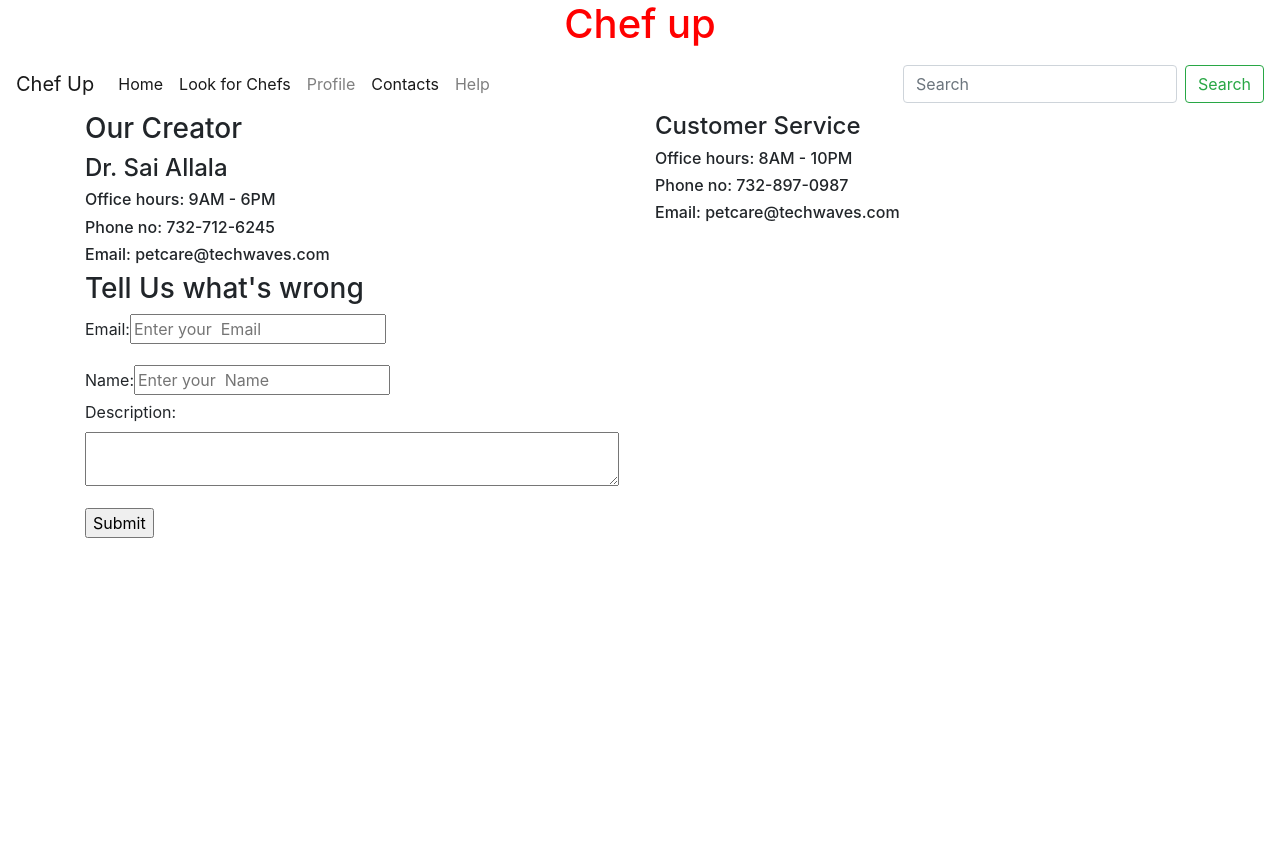
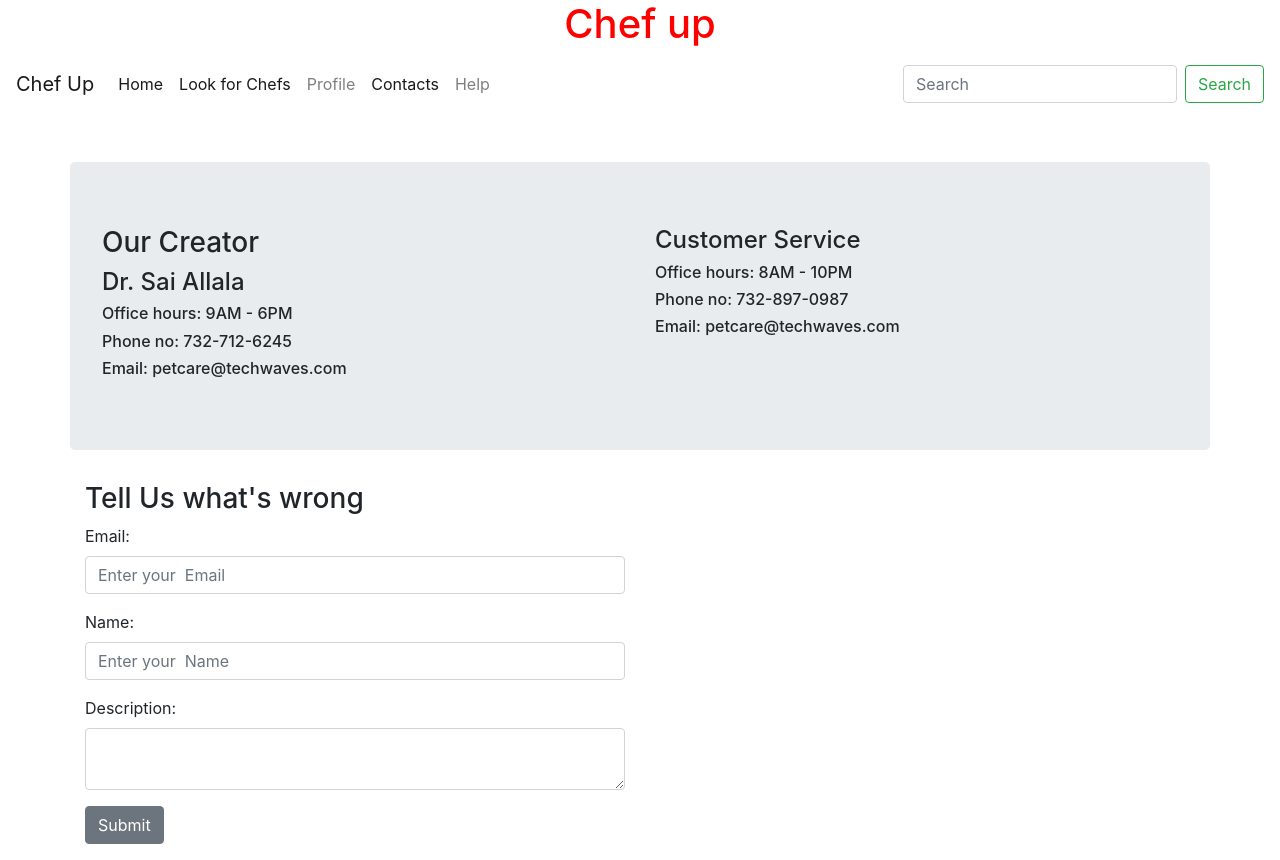
Before and after one commit to dhony05/chefProject, an Angular app in the folder angular/angularclient/: page /help in a window 1280 px wide. Before the commit the page ends 800 px from the top, so only its background shows below. Built offline with nearby package versions, Linux system fonts and the light colour scheme; no server answers.

Commit message:
finished help section

```diff
--- a/angular/angularclient/src/app/components/sai/help/help.component.css
+++ b/angular/angularclient/src/app/components/sai/help/help.component.css
@@ -0,0 +1,3 @@
+.padding1{
+  padding-top: 50px;
+}
--- a/angular/angularclient/src/app/components/sai/help/help.component.html
+++ b/angular/angularclient/src/app/components/sai/help/help.component.html
@@ -1,4 +1,7 @@
-<div class="container">
+<div class="padding1">
+
+</div>
+<div class="container jumbotron ">
   <div class="row">
     <div class="col-sm-6">
       <h3>Our Creator</h3>
@@ -22,29 +25,34 @@
       <h3>Tell Us what's wrong</h3>
     </div>
   </div>
-
+</div>
+<form>
+  <div class="form-group">
+    <div class="container">
       <div class="row">
         <div class="col-sm-6">
           <label for="email"> Email: </label>
-                <input type="text" id="email" placeholder="Enter your  Email">
+          <input class="form-control" type="text" id="email" placeholder="Enter your  Email">
           <p></p>
           <label for="name"> Name: </label>
-                <input type="text" id="name" placeholder="Enter your  Name">
-
+          <input type="text" class="form-control" id="name" placeholder="Enter your  Name">
+          <p></p>
         </div>
       </div>
 
       <div class="row">
         <div class="col-sm-6">
           <label for="description"> Description: </label>
-                <textarea id="description" rows="2" cols="50" placeholder="Enter your Description"> </textarea>
+          <textarea id="description" class="form-control" rows="2" cols="50" placeholder="Enter your Description"> </textarea>
         </div>
       </div>
       <div class="row">
         <div class="col-sm-5">
           <p></p>
           <p></p>
-                <input type="submit" name="Submit">
+          <input type="submit" class = "btn btn-secondary" name="Submit">
         </div>
       </div>
     </div>
+  </div>
+</form>
```
Lines whose indentation alone changed are shown as unchanged.
